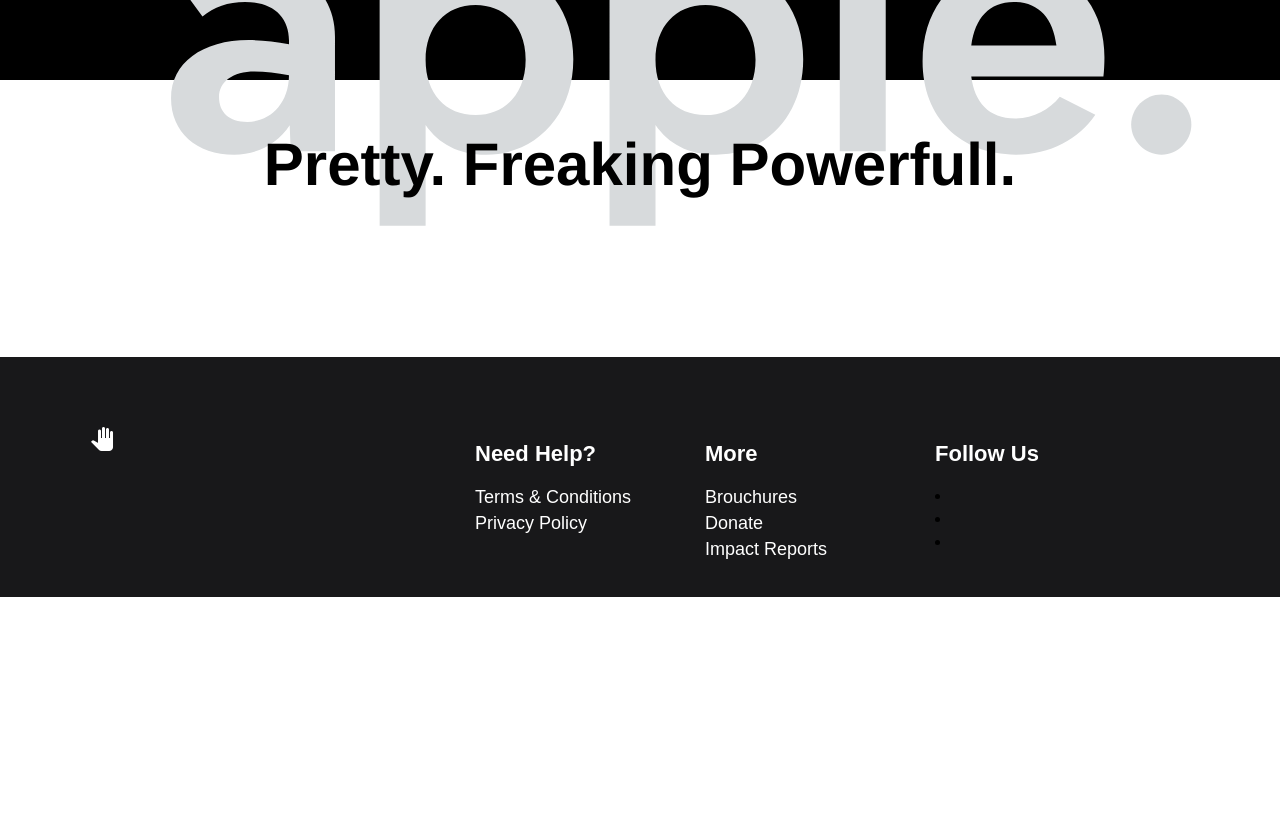
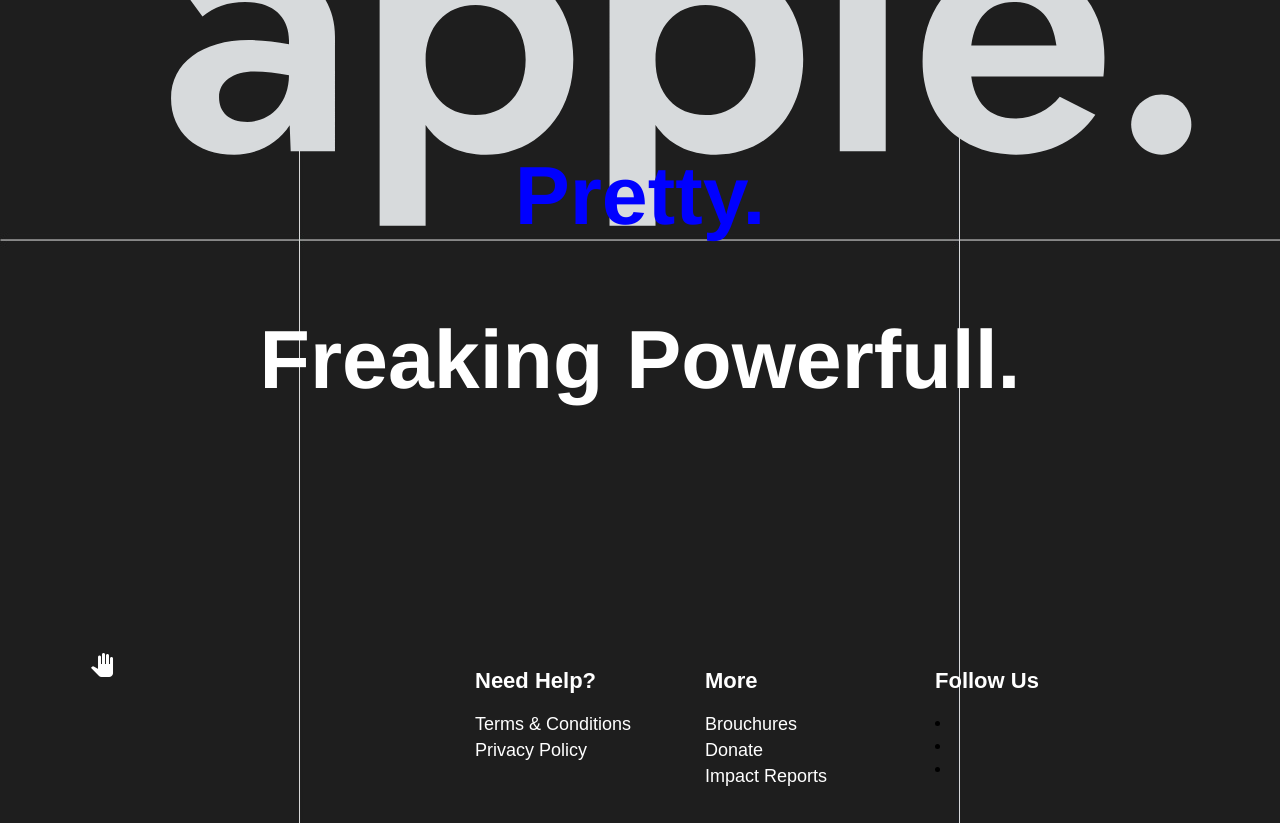
Before and after one commit to volvap/webstore-django, a Django app: page /shop in a window 1280 px wide; the page is wider, and only the part inside the window is pictured. Before the commit the page ends 597 px from the top of that part, so only its background shows below. Run offline with Django 3.2, Linux system fonts and the light colour scheme; data that the repository does not hold is empty.

Commit message:
style changes

```diff
--- a/polls/templates/contacts.html
+++ b/polls/templates/contacts.html
@@ -4,7 +4,7 @@
 
 {% block content %}
   <div class="contacts-content">
-    <h1>CONTACTS</h1>
+    <h1>Contact team Apple</h1>
   </div>
   <div class="location-content">
     <p>416.749.1505
--- a/polls/templates/index.html
+++ b/polls/templates/index.html
@@ -93,7 +93,7 @@
 
           <div class="footer-third">
             <h1>Follow Us</h1>
-            <li> <a href="#">	<i class="fas fa-camera"></i></a> </li>
+            <li> <a href="#">	<i class="fab fa-facebook"></i></a> </li>
             <li> <a href="#"> <i class="fab fa-twitter"></i> </a> </li>
             <li> <a href="#"> <i class="fa fa-instagram"></i> </a> </li>
           </div>
--- a/shop/templates/cart.html
+++ b/shop/templates/cart.html
@@ -25,8 +25,10 @@
 <button type="button" name="button"><a href="#">Purchase</a></button>
 
 {% else %}
+<div class="cart-empty-content">
+  <h1> Your cart empty, try <a href="/shop" style="text-decoration: none; color: #F08080;">shop</a></h1>
 
-<h1> Your cart empty, try <a href="/shop" style="text-decoration: none; color: green;">shop</a></h1>
+</div>
 
 {% endif %}
 
--- a/shop/templates/item_list.html
+++ b/shop/templates/item_list.html
@@ -4,7 +4,8 @@
 
 {% block content %}
 <div class="shop-logo">
-  <h2> Pretty. Freaking Powerfull. </h2>
+  <h2> <span>Pretty.</span> </h2>
+  <h2> Freaking Powerfull.</h2>
 </div>
 <div class="item-content">
   {% for item in items %}
@@ -13,9 +14,11 @@
       <img src="{{ item.upload.url }}" alt="" style="
         width:300px;
         height:300px;
-        padding: 0 2%;
         border-radius:60px;
       ">
+      <div class="item-title-content">
+        {{item.title}}
+      </div>
       <div class="info-content">
         {{item.basic_info}}
       </div>
@@ -23,7 +26,7 @@
         <div class="price">
           {{item.price}}$
         </div>
-
+        <br>
       </div>
       <div class="order">
         <div class="order-btn">
--- a/shop/views.py
+++ b/shop/views.py
@@ -9,7 +9,6 @@
 CACHE_TTL = 60 * 20
 
 
-@cache_page(CACHE_TTL)
 def item_list(request):
     context = {
         'items': Item.objects.all()
--- a/users/static/css/main.css
+++ b/users/static/css/main.css
@@ -1,5 +1,5 @@
 body {
-  background-color: white;
+  background-image: url("/static/images/fon.jpg");
 }
 
 body, #slider, .wrapper .slide-content {
@@ -46,7 +46,7 @@
   align-items:center;
   justify-content: space-around;
   height: 80px;
-  background-color: black;
+
 }
 
 header a {
@@ -59,6 +59,7 @@
   font-size: 20px;
 }
 
+/* Slider */
 .wrapper {
   position: relative;
 }
@@ -118,18 +119,32 @@
   margin-left: 30px;
 }
 
+/* Registration */
+
 .register-content {
   display: flex;
   justify-content: center;
   background-color: white;
   padding: 0px;
   box-sizing: border-box;
+  height: 650px;
+  width: 1000px;
+  border-radius: 20px;
 }
 
 .register-form {
     display: flex;
     flex-direction: column;
     padding-top: 110px;
+    padding-right: 190px;
+}
+
+.register-form ul {
+  display: none;
+}
+
+.register-form .helptext {
+  display: none;
 }
 
 .register-form label {
@@ -185,36 +200,76 @@
   color: #3133a3;
 }
 
+/*Shop*/
+
 .price-content {
-  display: flex;
-  align-items:center;
+  text-align: center;
+  font-size: 25px;
+
+}
+
+.item-title-content {
+  text-align: center;
+  font-size: 30px;
+}
+
+.order a{
+  text-decoration:none;
+  color: white;
+  border: solid;
+  padding: 5px;
 }
 
 .order {
-  display: flex;
-  align-items: center;
+  text-align: center;
+}
+
+.info-content {
+  width: 300px;
+  padding: 5px;
 }
 
 .item-content {
-  display: flex;
-  flex-direction: row;
-  flex-wrap: wrap;
-  justify-content: space-around;
+    display: flex;
+    flex-wrap: wrap;
+    flex-direction: row;
+    justify-content: space-between;
+    max-width: 50%;
+    margin-left: 25%;
 }
+
 
 .single-item {
   padding: 5%;
+  margin-bottom: 110px;
+  background-color: #F08080;
+  color: white;
+  padding: 25px;
 }
+
+.single-item:hover {
+  transition: 0.5s;
+  background-color: #261ca3;
+}
+
+.shop-logo {
+  text-align: center;
+  font-size: 55px;
+  color: white;
+}
+
+.shop-logo span {
+  text-align: left;
+  color: blue;
+}
+
+/*Discover*/
 
 .discover-logo {
   display: flex;
   align-items: center;
   text-align: center;
   font-size: 300%;
-}
-
-.discover-content {
-  background-color: #2e2e2e;
 }
 
 .about-content {
@@ -261,19 +316,18 @@
 }
 
 .contacts-content h1 {
-  transform: rotate(20deg);
-  font-size: 300px;
+  font-size: 200px;
+  color: white;
+  margin-left: 5%;
 }
 
 .location-content p {
   font-size: 70px;
   padding: 110px;
+  color: white;
 }
 
-.shop-logo {
-  text-align: center;
-  font-size: 40px;
-}
+
 
 /* log reg forms*/
 
@@ -305,6 +359,10 @@
   flex-direction: column;
 }
 
+.cart-empty-content {
+  text-align: center;
+}
+
 /* Footer */
 
 .footer {
@@ -313,7 +371,7 @@
   overflow: hidden;
   padding: 70px 0;
   box-sizing: border-box;
-  background-color: #18181a;
+
 }
 
 .inner-footer {
```
Also changed, not shown: media/gallery/air_8RnZkZx.png (added), media/gallery/air_TKuYbuX.png (added), media/gallery/imac1.png (added), media/gallery/imac1_Foz1Ar3.png (added), media/gallery/imac2.png (added), users/static/images/fon.jpg (added), users/static/images/imac1.png (added), users/static/images/imac2.png (added).
